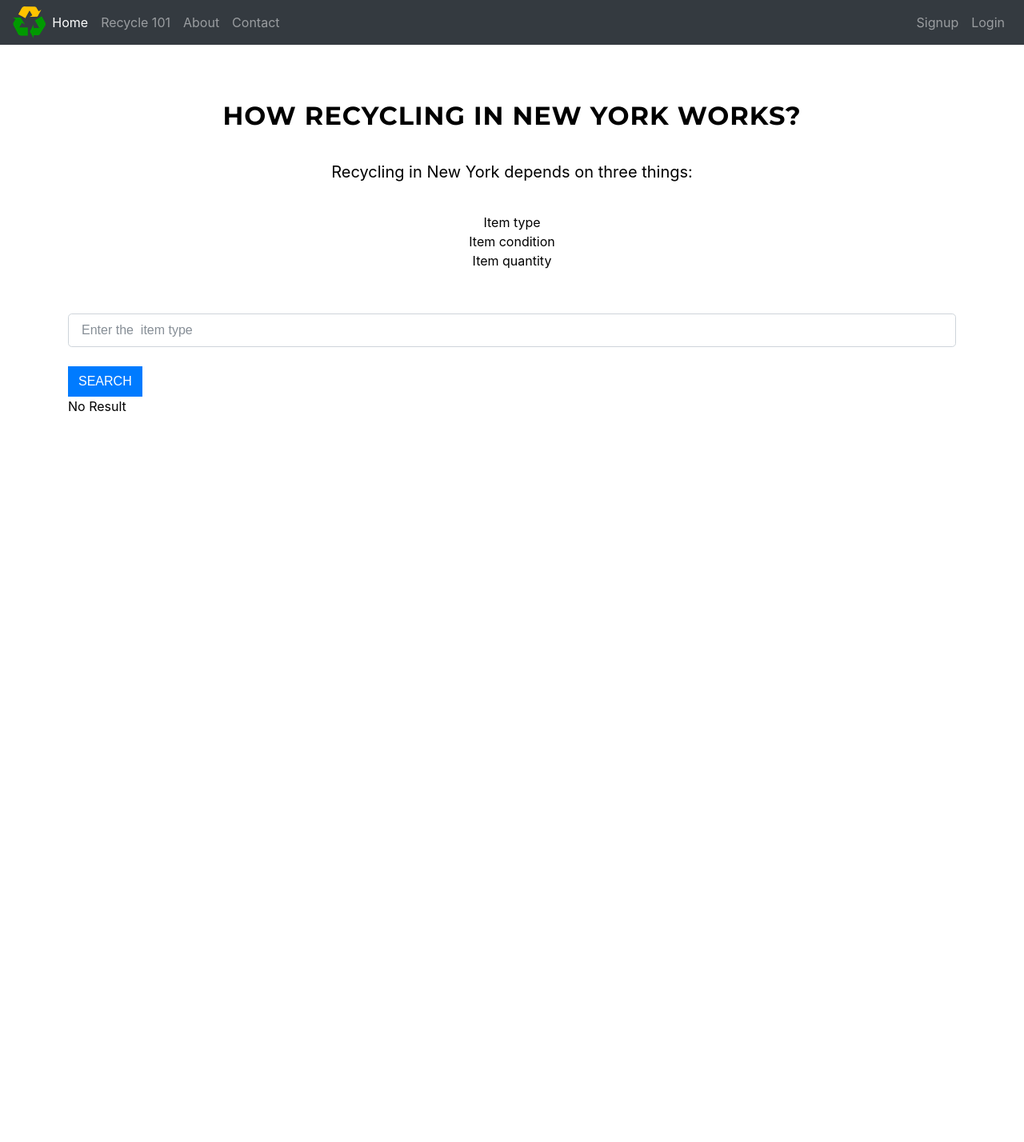
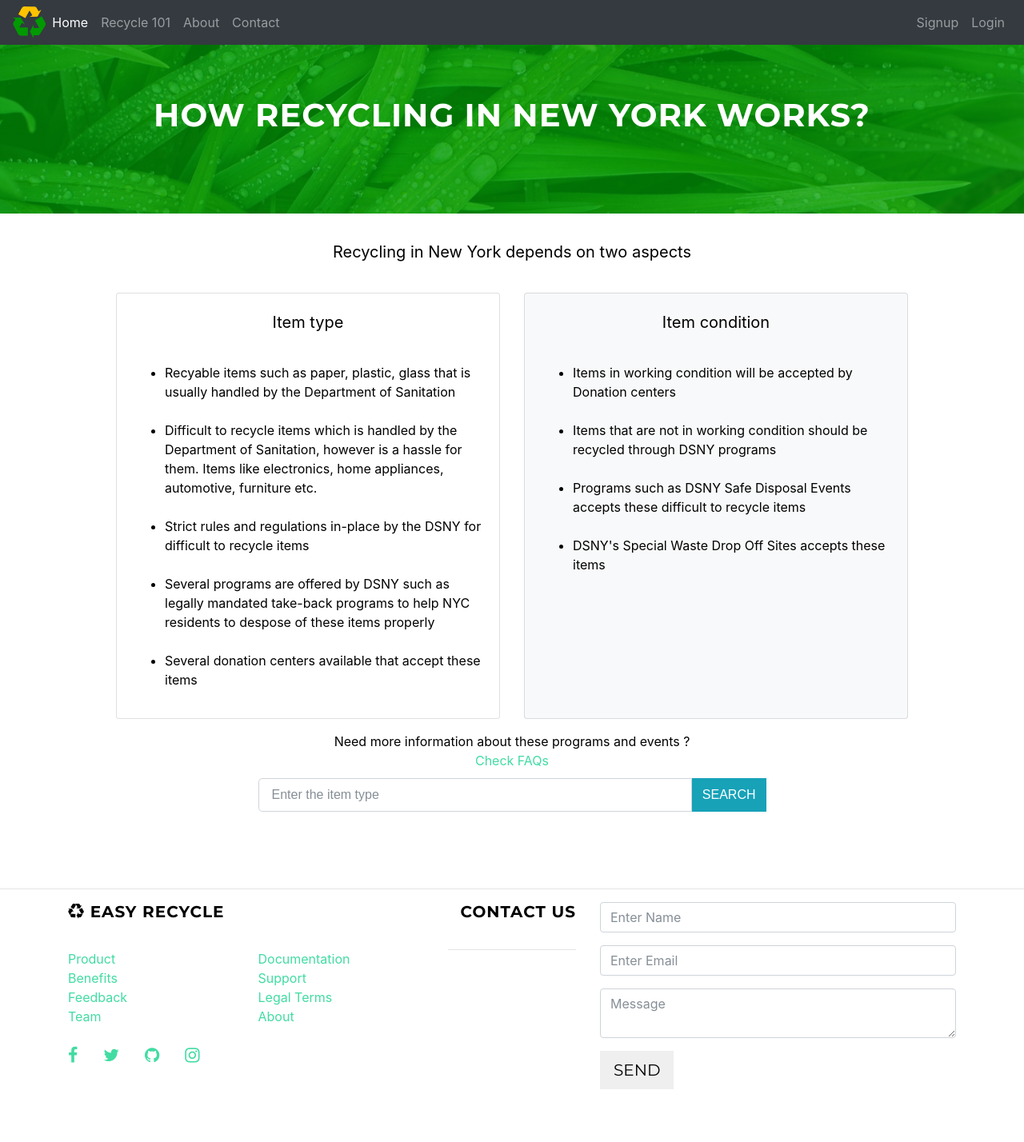
Before and after one commit to rafaellichen/Recycling-System, a Django app: page /recycle101/ in a window 1280 px wide. Shown: the whole page at 80% size. Before the commit the page ends 514 px from the top, so only its background shows below. Run offline with Django 3.2, Linux system fonts and the light colour scheme; some libraries are stand-ins or nearby versions.

Commit message:
Modified recycle101 to include more information for the end user and added cleaner look

```diff
--- a/recycle101/templates/main.html
+++ b/recycle101/templates/main.html
@@ -1,36 +1,71 @@
-{% extends "mainRecycleApp/header.html" %}
+{% extends "mainRecycleApp/header.html" %}{%load static%}
 
-{% block body %}
-{%load static%}
-<div class= "cotainer" style="margin-top:70px;">
+{% block content %}
+
+
+<div class="jumbotron jumbotron-fluid">
+  <div class="container">
+    <div class="row justify-content-center">
+          <h1 id="header1">How recycling in New York works?</h1>
+    </div>
+  </div>
+</div>
+<div class= "container" style="margin-top:30px;">
 	<div class = "row justify-content-center">
-		<h2>How recycling in New York works?</h2>
-
-</div>
-<div class = "row justify-content-center"><p>Recycling in New York depends on three things: </p></div>
-<div class = "row justify-content-center">
-	Item type
+		<p>Recycling in New York depends on two aspects </p>
 	</div>
 	<div class = "row justify-content-center">
-	Item condition
+		<div class = "card-deck">
+				<div class="card mb-3" style="max-width: 30rem;">
+				  <div class="card-body">
+				    <p class = "text-center">Item type</p>
+				    <ul>
+				    	<li>Recyable items such as paper, plastic, glass that is usually handled by the Department of Sanitation</li><br>
+				    	<li>Difficult to recycle items which is handled by the Department of Sanitation, however is a hassle for them. Items like electronics, home appliances, automotive, furniture etc.</li><br>
+				    	<li>Strict rules and regulations in-place by the DSNY for difficult to recycle items</li><br>
+				    	<li>Several programs are offered by DSNY such as legally mandated take-back programs to help NYC residents to despose of these items properly</li><br>
+				    	<li>Several donation centers available that accept these items</li>
+				    </ul>
+				   </div>
+				</div>
+				<div class="card bg-light mb-3" style="max-width: 30rem;">
+				  <div class="card-body">
+				    <p class = "text-center">Item condition</p>
+				    <ul>
+				    	<li>Items in working condition will be accepted by Donation centers</li><br>
+				    	<li>Items that are not in working condition should be recycled through DSNY programs</li><br>
+				    	<li>Programs such as DSNY Safe Disposal Events accepts these difficult to recycle items</li><br>
+				    	<li>DSNY's Special Waste Drop Off Sites accepts these items</li>
+				    </ul>
+				  </div>
+				</div>
+		</div>
 	</div>
 	<div class = "row justify-content-center">
-	Item quantity
+		Need more information about these programs and events ?
 	</div>
-<br>
+	<div class = "row justify-content-center" style="margin-bottom:10px;">
+		<a href = "#">Check FAQs</a>
 	</div>
 </div>
-<div class="container" style="margin-top:30px;">
-	<form role="form" method="POST" action= "/search101">
-	   {% csrf_token %}
+
+<div class="container">
+	<div class = "row">
+		<div class="col-lg-7 mx-auto">
 			<div class = "ui-widget">
-		   <input id = "recycleType" name = "recycleType" class="form-control form-control-lg" type="text" placeholder="Enter the  item type">
+			<form role="form" method="POST" action= "/search101"> {% csrf_token %}
+      			<div class="input-group">
+					   <input id = "recycleType" name = "recycleType" class="form-control form-control-lg" type="text" placeholder="Enter the item type">
 					   <br>
-		   <button type="submit" class="btn btn-primary">Search</button>
+					   <button type="submit" class="btn btn-info">Search</button>
+
 				</div>
 			</form>
 		</div>
-<div class = "container">
+		</div>
+	</div>
+</div>
+<div class = "container" style="margin-bottom:30px;">
 	{% if data %}
 	<br>
 		{% for item in data %}
@@ -38,11 +73,12 @@
 			<p>{{ item.description }}</p>
 		{% endfor %}
 	{% else %}
-		No Result
+
 	{% endif %}
 </div>
 
 
-<script type="text/javascript" src="{% static "js/app/recycle101.js" %}">
+<script type="text/javascript" src="{% static "js/app/recycle101.js" %}"> </script>
+
 
 {% endblock %}
```
Lines whose indentation alone changed are shown as unchanged.
